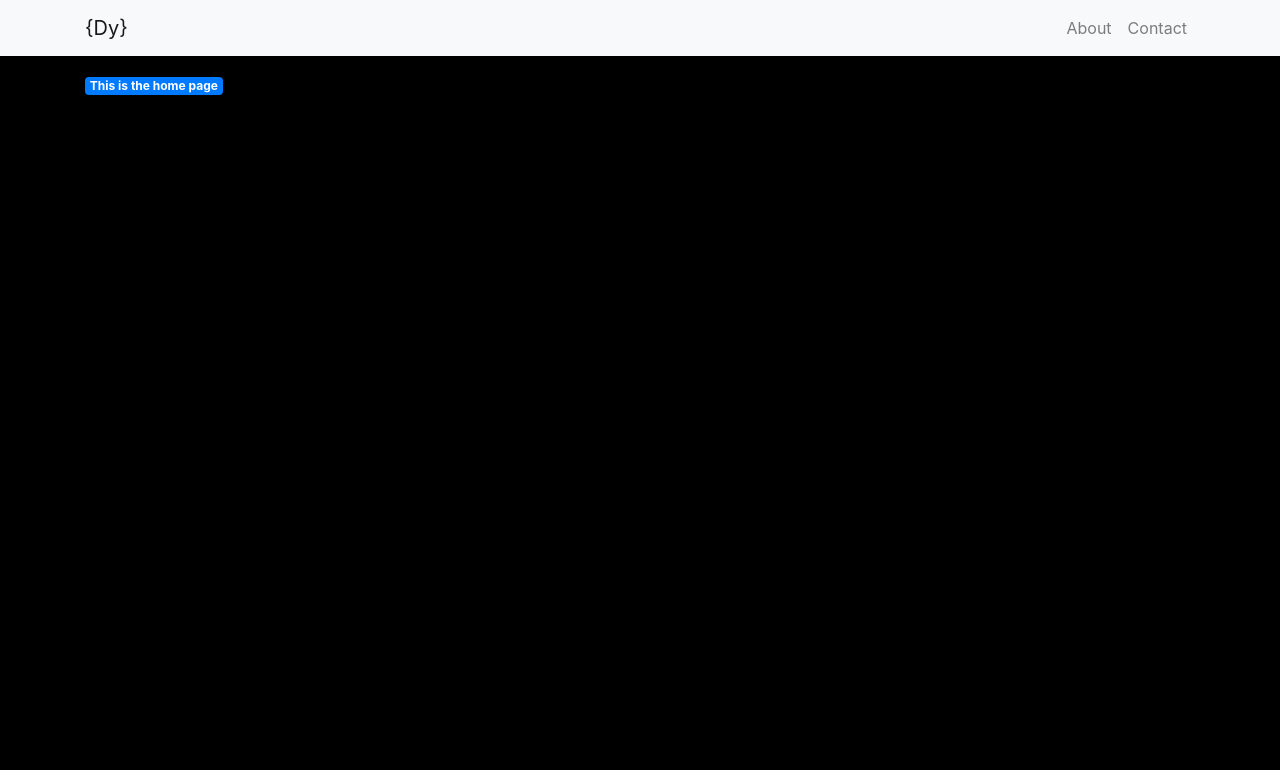
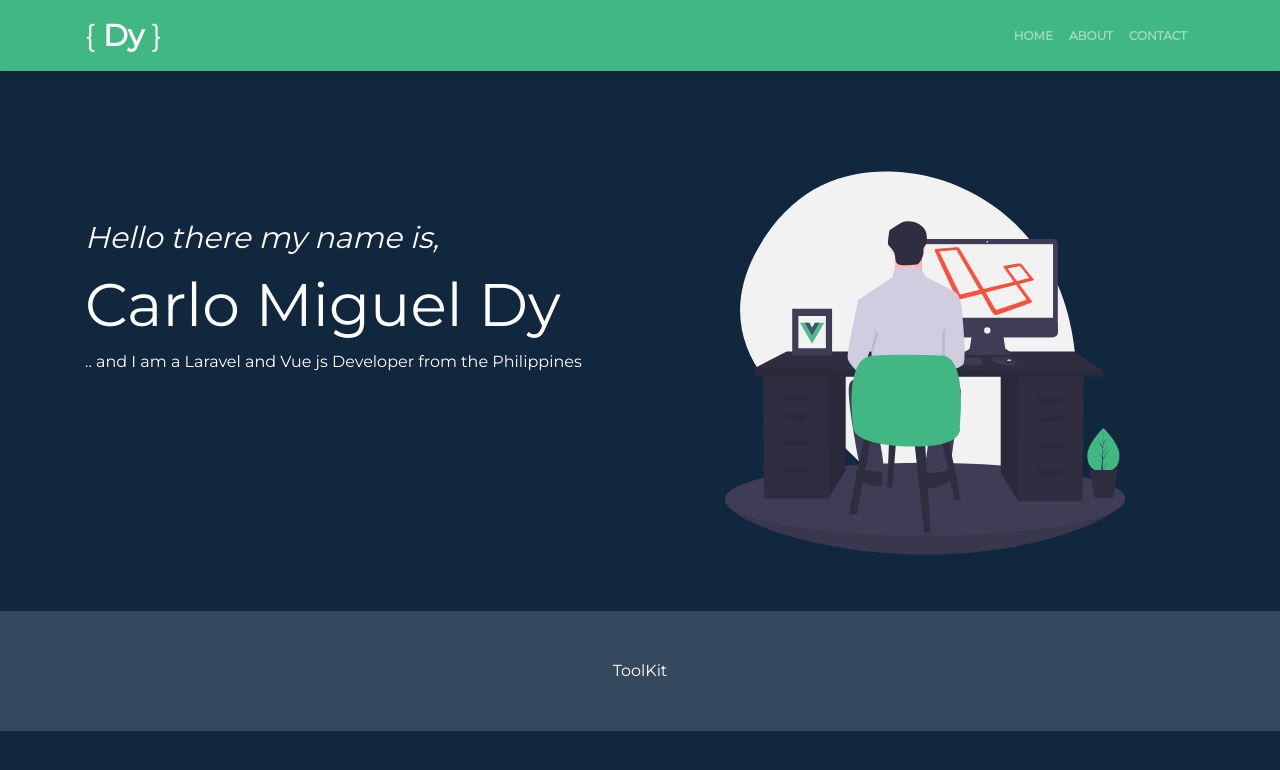
Before and after one commit to carlomigueldy/new.carlomigueldy, a Vue app: page / in a window 1280 px wide. Shown: the top 770 px of the page. Built offline with nearby package versions, Linux system fonts and the light colour scheme.

Commit message:
It looks so cool now

```diff
--- a/public/index.html
+++ b/public/index.html
@@ -5,7 +5,8 @@
     <meta http-equiv="X-UA-Compatible" content="IE=edge">
     <meta name="viewport" content="width=device-width,initial-scale=1.0">
     <link rel="icon" href="<%= BASE_URL %>favicon.ico">
-    <title>carlomigueldy</title>
+    <title>{ Dy }</title>
+    <link href="https://fonts.googleapis.com/css?family=Montserrat&display=swap" rel="stylesheet">
   </head>
   <body>
     <noscript>
--- a/src/App.vue
+++ b/src/App.vue
@@ -2,19 +2,20 @@
   <div>
     <nav>
 
-      <b-navbar toggleable="lg" type="light" variant="light" class="shadow-sm">
+      <b-navbar toggleable="lg" type="dark" class="shadow-sm fixed-top" style="background-color: #41b883">
         <div class="container">
-        <b-navbar-brand :to="{name: 'home'}">{Dy}</b-navbar-brand>
+        <b-navbar-brand :to="{name: 'home'}" class="my-nav-item" style="font-size: 30px">{ <span class="font-weight-bold">Dy</span> }</b-navbar-brand>
 
         <b-navbar-toggle target="nav-collapse"></b-navbar-toggle>
 
         <b-collapse id="nav-collapse" is-nav>
 
           <!-- Right aligned nav items -->
-          <b-navbar-nav class="ml-auto">
+          <b-navbar-nav class="ml-auto text-uppercase font-weight-bold" style="font-size: 12px; color: white;">
             <b-navbar-nav>
-              <b-nav-item :to="{name: 'about'}">About</b-nav-item>
-              <b-nav-item :to="{name: 'contact'}">Contact</b-nav-item>
+              <b-nav-item :to="{name: 'home'}" class="my-nav-item">Home</b-nav-item>
+              <b-nav-item :to="{name: 'about'}" class="my-nav-item">About</b-nav-item>
+              <b-nav-item :to="{name: 'contact'}" class="my-nav-item">Contact</b-nav-item>
             </b-navbar-nav>
           </b-navbar-nav>
         </b-collapse>
@@ -22,26 +23,13 @@
       </b-navbar>
     </nav>
 
-    <main class="container pt-3">
+    <main class="my-bg-first" style="padding-top: 115px">
       <transition name="component-fade" mode="out-in">
         <router-view />
       </transition>
     </main>
   </div>
 </template>
-
-<style>
-body {
-  background-color: black;
-}
-.component-fade-enter-active, .component-fade-leave-active {
-  transition: opacity .3s ease;
-}
-.component-fade-enter, .component-fade-leave-to
-/* .component-fade-leave-active below version 2.1.8 */ {
-  opacity: 0;
-}
-</style>
 
 <script>
 export default {
@@ -58,3 +46,53 @@ export default {
   }
 }
 </script>
+
+<style>
+body {
+  font-family: 'Montserrat', sans-serif;
+}
+.my-nav-item {
+  transition: all 0.5s;
+}
+.my-nav-item:hover {
+  transform: scale(1.2);
+}
+.my-color {
+  background-color: #DFDFDF;
+}
+.my-bg-first {
+  background-color: #11273D;
+  color: white;
+  height: 100%;
+  background-position: center;
+  background-repeat: no-repeat;
+  background-size: cover;
+}
+.my-bg-second {
+  background-color: #34495e;
+  height: 100%;
+  background-position: center;
+  background-repeat: no-repeat;
+  background-size: cover;
+}
+.my-bg-third {
+  background-color: #8499AF;
+  height: 100%;
+  background-position: center;
+  background-repeat: no-repeat;
+  background-size: cover;
+}
+.my-card {
+  transition: all 1.5s;
+}
+.my-card:hover {
+  transform: scale(1.1)
+}
+.component-fade-enter-active, .component-fade-leave-active {
+  transition: opacity .3s ease;
+}
+.component-fade-enter, .component-fade-leave-to
+/* .component-fade-leave-active below version 2.1.8 */ {
+  opacity: 0;
+}
+</style>
--- a/src/components/Home.vue
+++ b/src/components/Home.vue
@@ -1,12 +1,54 @@
 <template>
   <div>
-    <div class="badge badge-primary">
-      This is the home page
+
+    <div class="my-bg-first pb-5">
+      <div class="container">
+        <div class="row">
+          <div class="col">
+            <div class="font-italic" style="font-size: 30px; padding-top: 100px">Hello there my name is, </div>
+            <div style="font-size: 60px">Carlo Miguel Dy</div>
+            <p>.. and I am a Laravel and Vue js Developer from the Philippines</p>
+          </div>
+          <div class="col text-center">
+            <img class="mt-5" src=".././assets/laravel-vue.svg"
+            alt="Laravel & Vue" width="400px" height="400px">
+          </div>
+        </div>
+      </div>
+    </div>
+
+    <div class="my-bg-second pt-5 pb-5">
+      <div class="container">
+        <div class="row">
+          <div class="col text-center">
+            ToolKit
+          </div>
+        </div>
+      </div>
+    </div>
+
+    <div class="my-bg-first pt-5">
+      <br>
+      <br>
+      <br>
+      <br>
+      <br>
+      <br>
+      <br>
+      <br>
+      <br>
+      <br>
     </div>
   </div>
 </template>
 
 <style>
+img {
+  transition: all 1s;
+}
+img:hover {
+  transform: scale(1.05)
+}
 </style>
 
 <script>
```
Also changed, not shown: src/assets/laravel-vue.svg (added).
